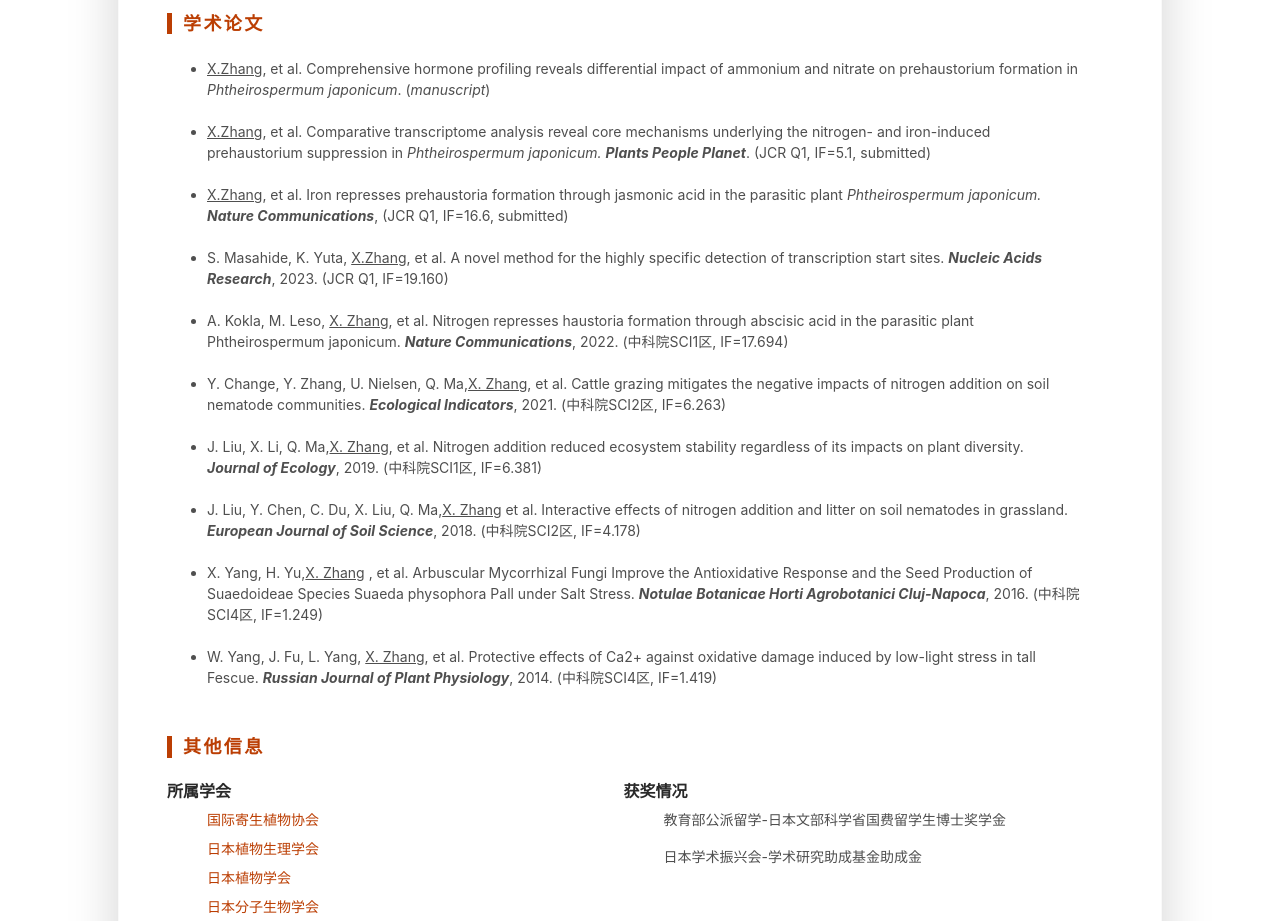
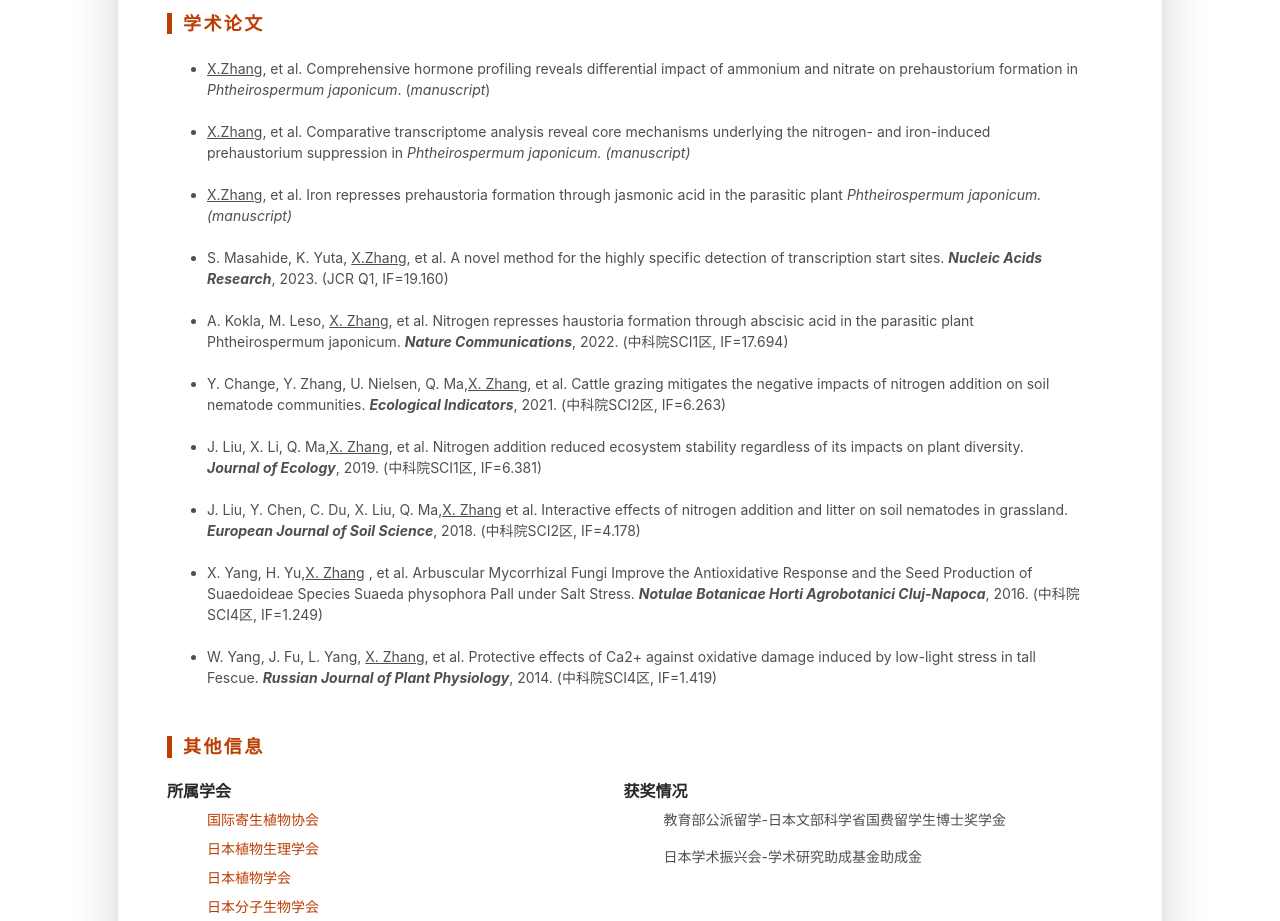
Before and after one commit to hellozhang209/hellozhang209.github.io2, a plain HTML site: page index-zh.html in a window 1280 px wide. Shown: the part 874-1795 px from the top of the page. Drawn offline with Linux system fonts and the light colour scheme.

Commit message:
Update index-zh.html

```diff
--- a/index-zh.html
+++ b/index-zh.html
@@ -189,9 +189,9 @@
 
                                             <li> <ins>X.Zhang</ins>, et al. Comprehensive hormone profiling reveals differential impact of ammonium and nitrate on prehaustorium formation in <em>Phtheirospermum japonicum</em>. (<em>manuscript</em>)</li>
                                         </br>
-                                        <li> <ins>X.Zhang</ins>, et al. Comparative transcriptome analysis reveal core mechanisms underlying the nitrogen- and iron-induced prehaustorium suppression in <em>Phtheirospermum japonicum.</em> <em><b>Plants People Planet</b></em>. (JCR Q1, IF=5.1, submitted)</li>
+                                        <li> <ins>X.Zhang</ins>, et al. Comparative transcriptome analysis reveal core mechanisms underlying the nitrogen- and iron-induced prehaustorium suppression in <em>Phtheirospermum japonicum.</em> <em>(manuscript)</em></li>
                                         </br>
-                                        <li> <ins>X.Zhang</ins>, et al. Iron represses prehaustoria formation through jasmonic acid in the parasitic plant <em>Phtheirospermum japonicum.</em> <em><b>Nature Communications</b></em>, (JCR Q1, IF=16.6, submitted)</li>
+                                        <li> <ins>X.Zhang</ins>, et al. Iron represses prehaustoria formation through jasmonic acid in the parasitic plant <em>Phtheirospermum japonicum.</em> <em>(manuscript)</em></li>
                                          </br>
                                         <li>S. Masahide, K. Yuta, <ins>X.Zhang</ins>, et al. A novel method for the highly specific detection of transcription start sites. <em><b>Nucleic Acids Research</b></em>, 2023. (JCR Q1, IF=19.160)</li>
                                          </br>
```
